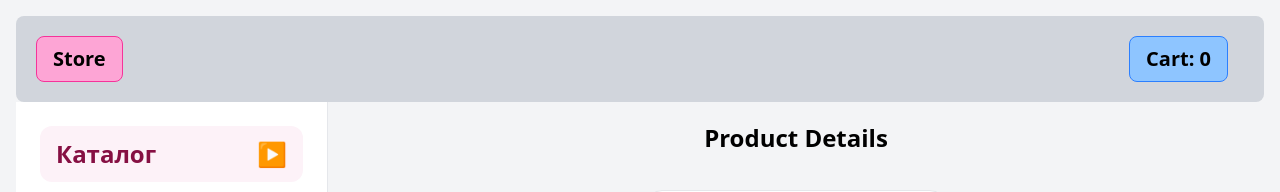
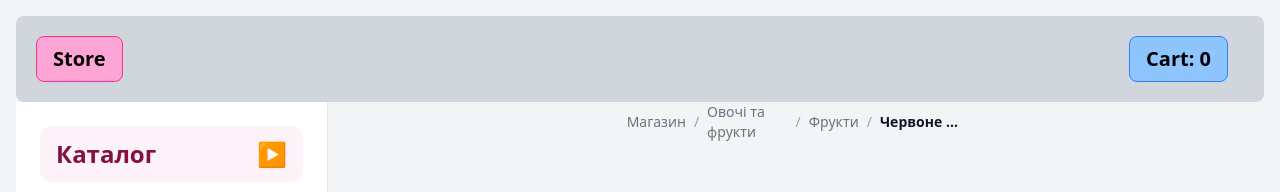
Before and after one commit to ivanna-dev1/online-store, a React (Vite) app: page /product/1 in a window 1280 px wide. Shown: the top 192 px of the page. Built offline with nearby package versions, Linux system fonts and the light colour scheme.

Commit message:
feat: Implement product catalog and product detail pages with search, filtering, and breadcrumb navigation.

```diff
--- a/src/components/Breadcrumbs.jsx
+++ b/src/components/Breadcrumbs.jsx
@@ -1 +1,54 @@
-import { Link } from "react-router-dom";
+import { Link } from "react-router-dom"; // Нам потрібні посилання для переходів
+
+export const Breadcrumbs = ({ group, subCategory, productName }) => {
+  return (
+    <nav className="flex items-center gap-2 text-sm text-gray-500 mb-6 font-medium">
+      {/* 1. Завжди показуємо посилання на Головну (або Магазин) */}
+      <Link to="/" className="hover:text-pink-600 transition-colors">
+        Магазин
+      </Link>
+
+      {/* 2. Якщо нам передали групу — малюємо її */}
+      {group && (
+        <>
+          <span className="text-gray-400">/</span>
+          <span
+            className={
+              !subCategory
+                ? "text-pink-700 font-bold"
+                : "hover:text-pink-600 cursor-pointer"
+            }
+          >
+            {group}
+          </span>
+        </>
+      )}
+
+      {/* 3. Якщо передали підкатегорію — малюємо її */}
+      {subCategory && (
+        <>
+          <span className="text-gray-400">/</span>
+          <span
+            className={
+              !productName
+                ? "text-pink-700 font-bold"
+                : "hover:text-pink-600 cursor-pointer"
+            }
+          >
+            {subCategory}
+          </span>
+        </>
+      )}
+
+      {/* 4. Якщо ми всередині товару — малюємо його назву (це кінець шляху, тому без посилання) */}
+      {productName && (
+        <>
+          <span className="text-gray-400">/</span>
+          <span className="text-gray-900 font-bold truncate max-w-[150px]">
+            {productName}
+          </span>
+        </>
+      )}
+    </nav>
+  );
+};
--- a/src/pages/CatalogPage.jsx
+++ b/src/pages/CatalogPage.jsx
@@ -2,6 +2,8 @@ import ProductCard from "../ProductCard";
 import { useState } from "react";
 import products from "../products";
 import { useCart } from "../context/CartContext";
+import { Breadcrumbs } from "../components/Breadcrumbs";
+
 const initialList = products;
 
 export default function CatalogPage() {
@@ -33,6 +35,10 @@ export default function CatalogPage() {
         value={searchTerm}
         onChange={(e) => setSearchTerm(e.target.value)}
       />
+      <Breadcrumbs
+        subCategory={selectedGroup !== "All" ? selectedGroup : null}
+      />
+
       <section>
         {groups.map((group) => (
           <button
--- a/src/pages/ProductDetailsPage.jsx
+++ b/src/pages/ProductDetailsPage.jsx
@@ -1,6 +1,7 @@
 import { useParams } from "react-router-dom";
 import products from "../products";
 import { useCart } from "../context/CartContext";
+import { Breadcrumbs } from "../components/Breadcrumbs";
 
 export default function ProductDetailsPage() {
   const { id } = useParams();
@@ -18,6 +19,12 @@ export default function ProductDetailsPage() {
 
   return (
     <div className="flex flex-col items-center h-200 w-[300px]  mx-auto">
+      <Breadcrumbs
+        group={product.group}
+        subCategory={product.subCategory}
+        productName={product.name}
+      />
+
       <h1 className="text-2xl font-bold mb-4 p-5">Product Details</h1>
       <div className="border bg-white border-gray-200 rounded-2xl p-4 flex flex-col justify-between ">
         <img
```
